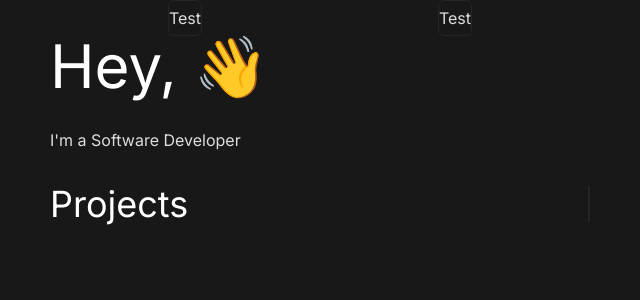
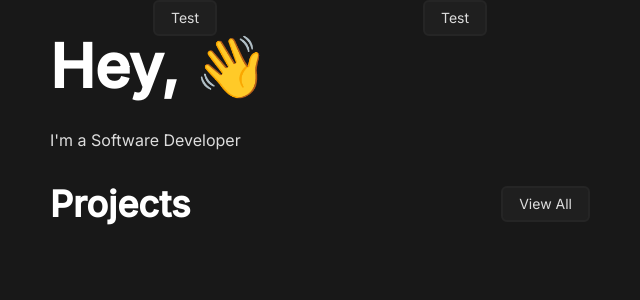
Before and after one commit to hua0-richard/web-portfolio, a React (Vite) app in the folder client-app/: page / in a window 1280 px wide. Shown: the top 300 px of the page, without its empty margins (320-960 px from the left). Built offline with nearby package versions, Linux system fonts and the light colour scheme.

Commit message:
feat: Button Styling

```diff
--- a/client-app/src/components/About.tsx
+++ b/client-app/src/components/About.tsx
@@ -1,7 +1,7 @@
 export default function About() {
   return (
     <div className="w-[540px] flex flex-col justify-between items-start">
-      <h1 className="text-6xl text-white">Hey, 👋</h1>
+      <h1 className="text-6xl text-white font-bold">Hey, 👋</h1>
       <div className="my-8 text-off-white">I'm a Software Developer</div>
     </div>
   );
--- a/client-app/src/components/ButtonRectangle.tsx
+++ b/client-app/src/components/ButtonRectangle.tsx
@@ -1,6 +1,6 @@
 export default function ButtonRectangle({icon, label}, {icon: any, label: string}) {
   return (
-    <div className="h-[36px] border border-solid border-dark-secondary text-off-white rounded-md flex justify-center items-center">
+    <div className="h-[36px] p-[16px] border-2 border-solid border-dark-secondary bg-dark-tertiary text-off-white rounded-md flex justify-center items-center text-sm	cursor-pointer hover:border-off-white">
       <div>{icon}</div>
       <div>{label}</div>
     </div>
--- a/client-app/src/components/Projects.tsx
+++ b/client-app/src/components/Projects.tsx
@@ -3,7 +3,7 @@ export default function Projects() {
   return (
     <div className="w-[540px] flex justify-start items-start">
       <div className="w-full flex justify-between items-center">
-        <div className="text-white text-4xl">Projects</div> <ButtonRectangle icon="" label=""/>
+        <div className="text-white text-4xl font-semibold">Projects</div> <ButtonRectangle icon="" label="View All"/>
       </div>
     </div>
   );
--- a/client-app/src/index.css
+++ b/client-app/src/index.css
@@ -1,5 +1,4 @@
-@import url('https://fonts.googleapis.com/css2?family=Inter&display=swap');
-
+@import url('https://fonts.googleapis.com/css2?family=Inter:wght@400;500&display=swap');
 @tailwind base;
 @tailwind components;
 @tailwind utilities;
--- a/client-app/tailwind.config.js
+++ b/client-app/tailwind.config.js
@@ -6,6 +6,8 @@ export default {
       colors: {
         "dark-base": "#181818",
         "dark-secondary": "#252525",
+        "dark-tertiary" : "#1f1f1f",
+        "dark-accent" : "#dd9933",
         "off-white": "#dddddd",
       },
     },
```
